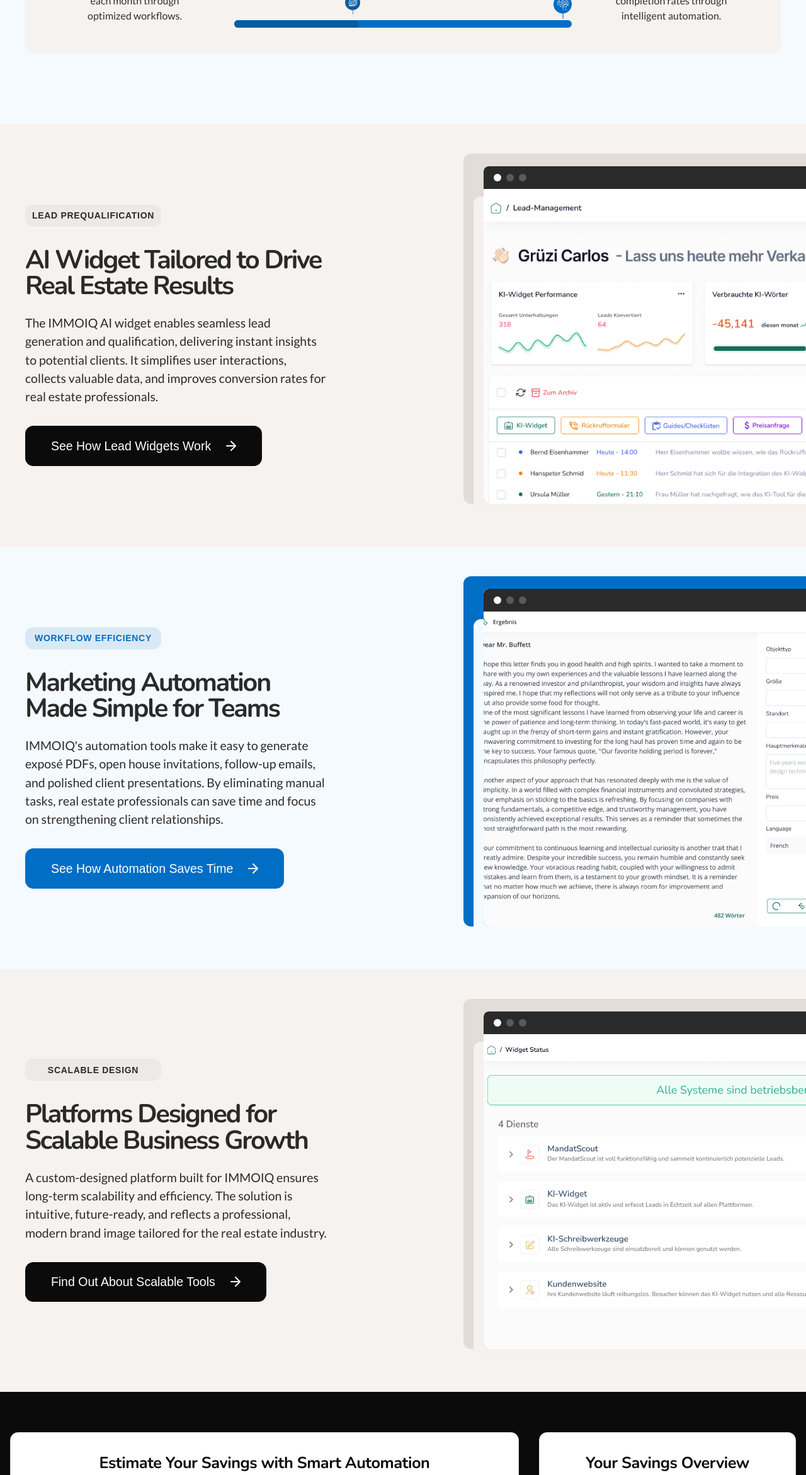
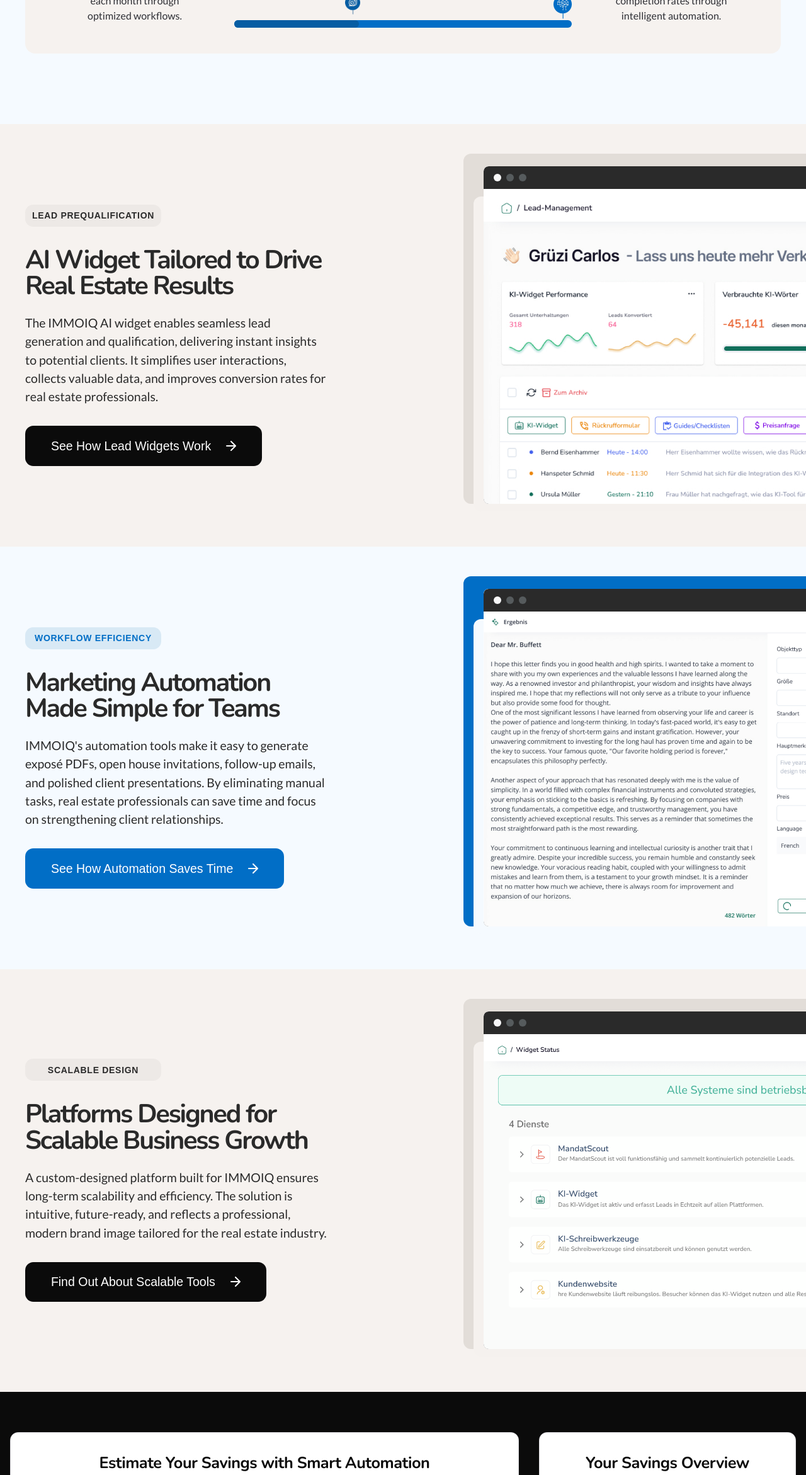
Before and after one commit to anonfaded/dotwebv3, a Next.js app: page /en in a window 1280 px wide. Shown: the part 1570-3912 px from the top of the page at 63% size. Built offline with nearby package versions, Linux system fonts and the light colour scheme.

Commit message:
align images on left instead of top

```diff
--- a/src/components/sections/AIWidgetSection.tsx
+++ b/src/components/sections/AIWidgetSection.tsx
@@ -75,7 +75,7 @@ export default function AIWidgetSection() {
                         src="/widget-screenshot.png"
                         alt="AI Widget Interface"
                         fill
-                        className="object-cover object-top"
+                        className="object-cover object-left"
                         priority
                       />
                     </div>
--- a/src/components/sections/AutomationSection.tsx
+++ b/src/components/sections/AutomationSection.tsx
@@ -75,7 +75,7 @@ export default function AutomationSection() {
                         src="/widget-screenshot2.png"
                         alt="Automation Interface"
                         fill
-                        className="object-cover object-top"
+                        className="object-cover object-left"
                         priority
                       />
                     </div>
--- a/src/components/sections/ScalableSection.tsx
+++ b/src/components/sections/ScalableSection.tsx
@@ -75,7 +75,7 @@ export default function ScalableSection() {
                         src="/widget-screenshot3.png"
                         alt="Scalable Platform Interface"
                         fill
-                        className="object-cover object-top"
+                        className="object-cover object-left"
                         priority
                       />
                     </div>
```
